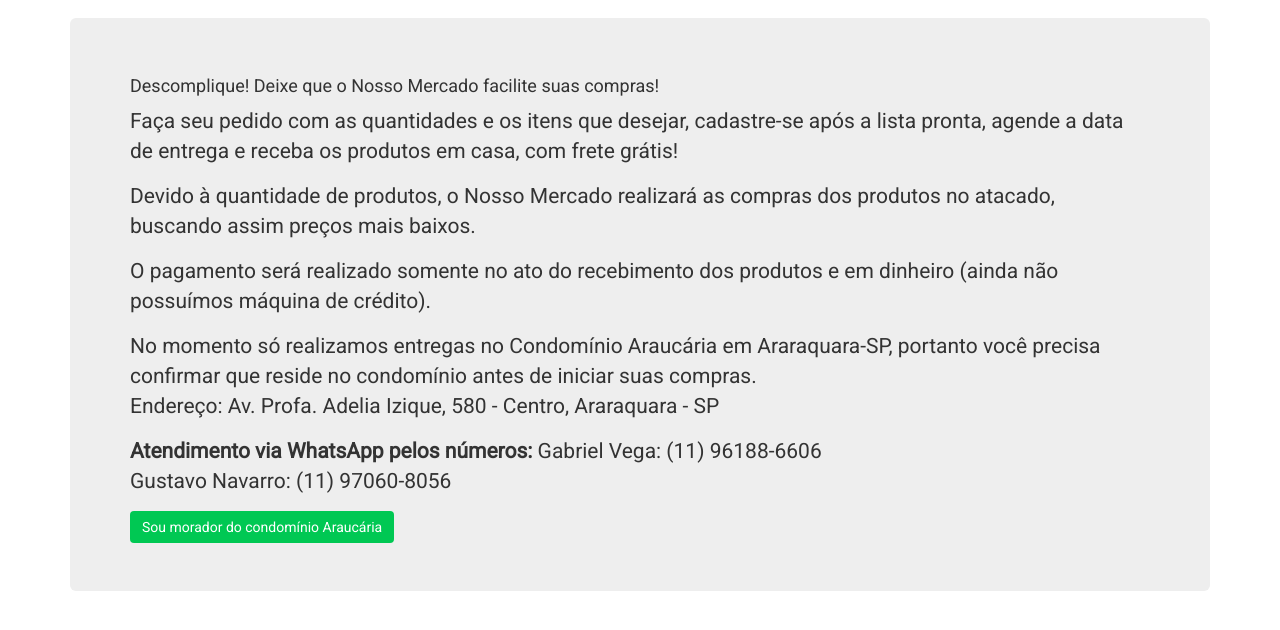
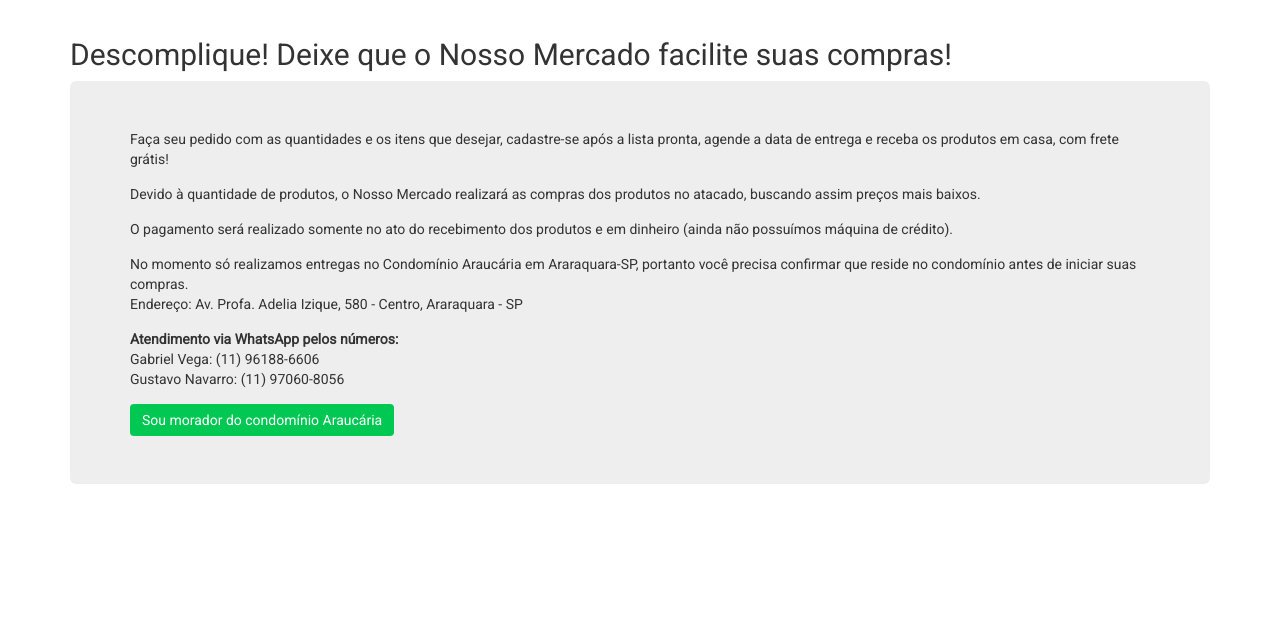
Before and after one commit to navarrog/nossomercado, a website: page index.html in a window 1280 px wide. Shown: the part 64-694 px from the top of the page. Drawn offline with nearby package versions, Linux system fonts and the light colour scheme; some packages are replaced by stand-ins of ours; no server answers.

Commit message:
update styles

```diff
--- a/css/style.css
+++ b/css/style.css
@@ -70,3 +70,7 @@ html, body {
 
 .input-table {
   border: none; }
+
+.jumbotron p {
+  font-size: 14px;
+}
--- a/pages/bem-vindo.html
+++ b/pages/bem-vindo.html
@@ -1,6 +1,6 @@
 <div class="container">
+  <h2>Descomplique! Deixe que o Nosso Mercado facilite suas compras!</h2>
   <div class="jumbotron">
-    <h4>Descomplique! Deixe que o Nosso Mercado facilite suas compras!</h4>
     <p>
       Faça seu pedido com as quantidades e os itens que desejar, cadastre-se após a lista pronta,
       agende a data de entrega e receba os produtos em casa, com frete grátis!
@@ -19,9 +19,9 @@
       Endereço: Av. Profa. Adelia Izique, 580 - Centro, Araraquara - SP
     </p>
     <p>
-      <b>Atendimento via WhatsApp pelos números:</b>
+      <b>Atendimento via WhatsApp pelos números:</b> <br>
       Gabriel Vega: (11) 96188-6606 <br>
-      Gustavo Navarro: (11) 97060-8056
+      Gustavo Navarro: (11) 97060-8056 <br>
     </p>
     <a class="btn btn-primary" href="#lista">Sou morador do condomínio Araucária</a>
   </div>
```
Also changed, not shown: 1 other file.
